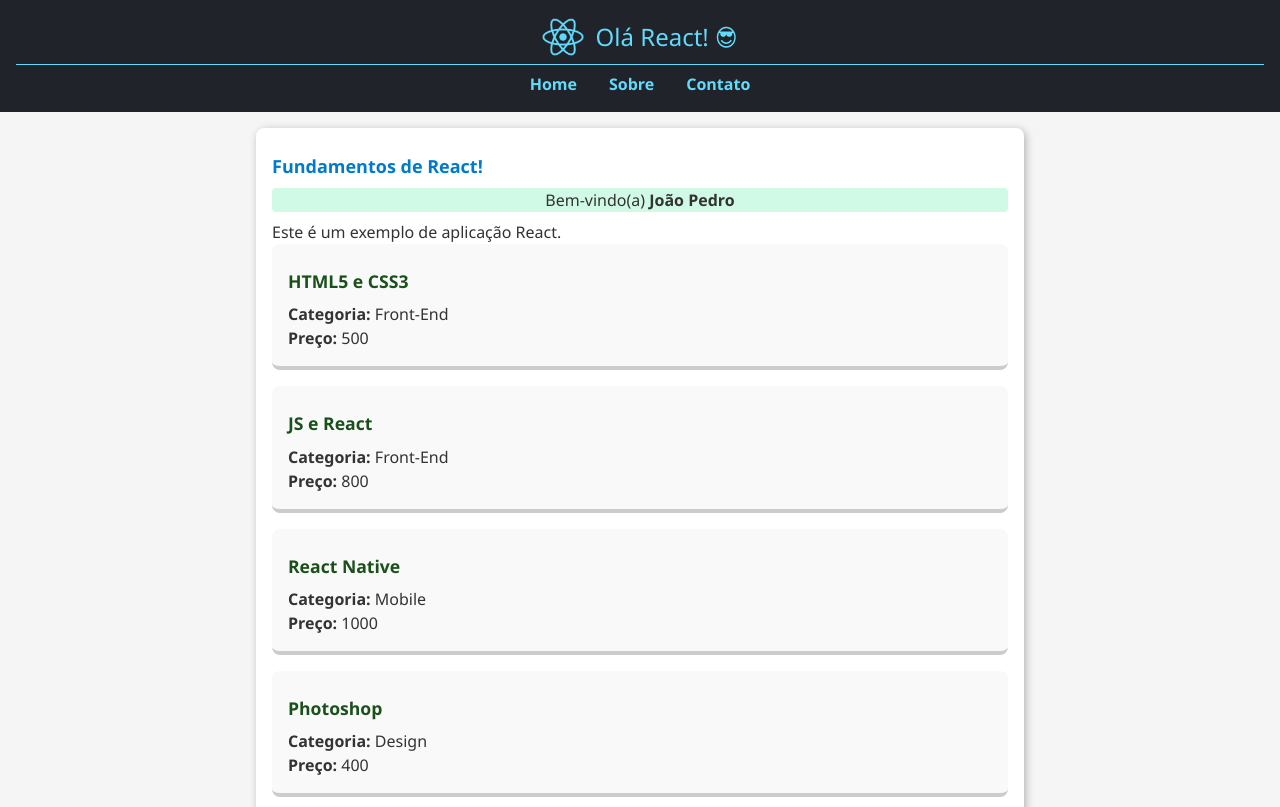
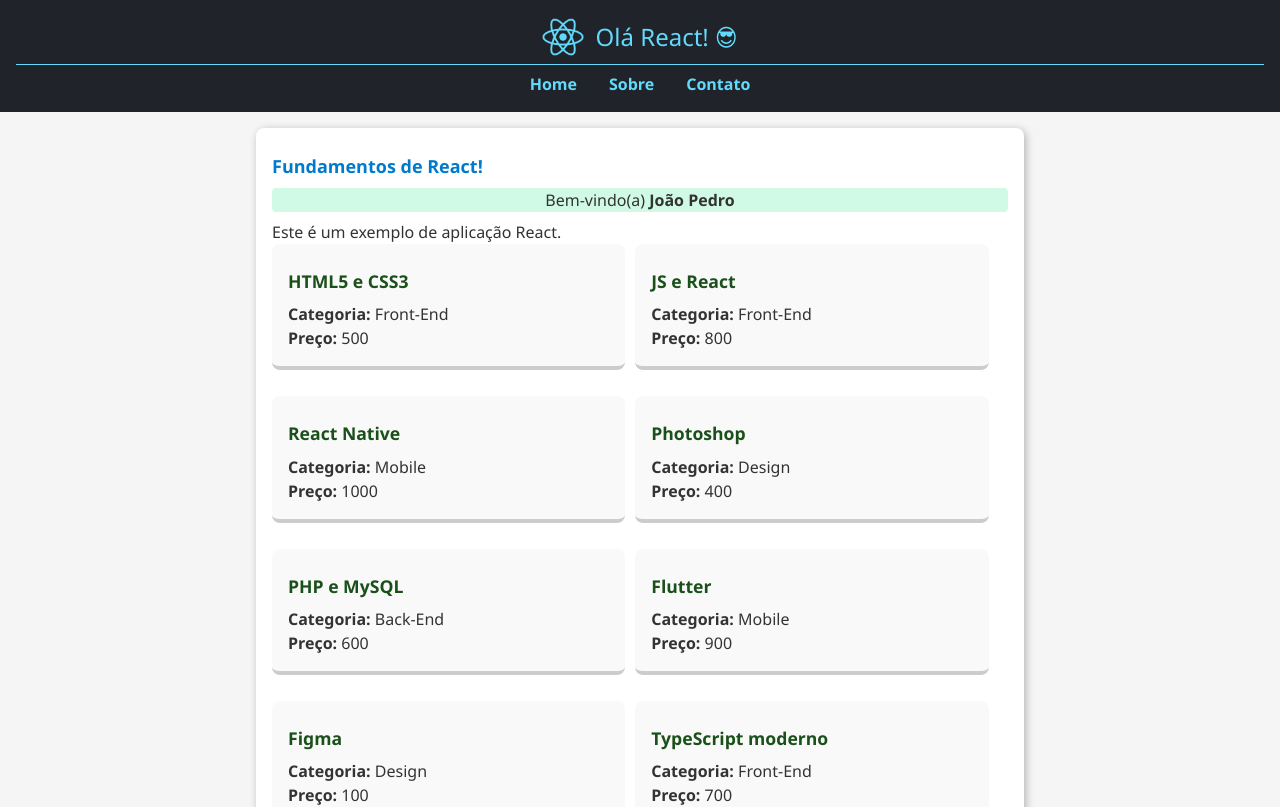
Before and after one commit to joaopedro-style/react-fundamentos, a React (Vite) app: page / in a window 1280 px wide. Shown: the top 807 px of the page. Built offline with nearby package versions, Linux system fonts and the light colour scheme.

Commit message:
Adiciona CSS responsivo

```diff
--- a/src/components/Conteudo/Conteudo.module.css
+++ b/src/components/Conteudo/Conteudo.module.css
@@ -19,3 +19,16 @@
 .sombra {
   box-shadow: rgba(0, 0, 0, 0.27) 2px 2px 8px;
 }
+
+@media screen and (min-width: 600px) {
+  .artigos {
+    display: flex;
+    justify-content: flex-start;
+    flex-wrap: wrap;
+    gap: 10px;
+
+    article {
+      width: 48%;
+    }
+  }
+}
--- a/src/components/Conteudo/Conteudo.tsx
+++ b/src/components/Conteudo/Conteudo.tsx
@@ -19,9 +19,11 @@ export default function Conteudo() {
 
         {/* Faça a lógica necessária para apresentar o componente Artigo e passar para ele os dados de cada curso proveniente de cursos. */}
 
-        {cursos.map((curso) => {
-          return <Artigo dados={curso} key={curso.id} />;
-        })}
+        <div className={estilos.artigos}>
+          {cursos.map((curso) => (
+            <Artigo dados={curso} key={curso.id} />
+          ))}
+        </div>
       </section>
 
       <DicaDoDia />
```
